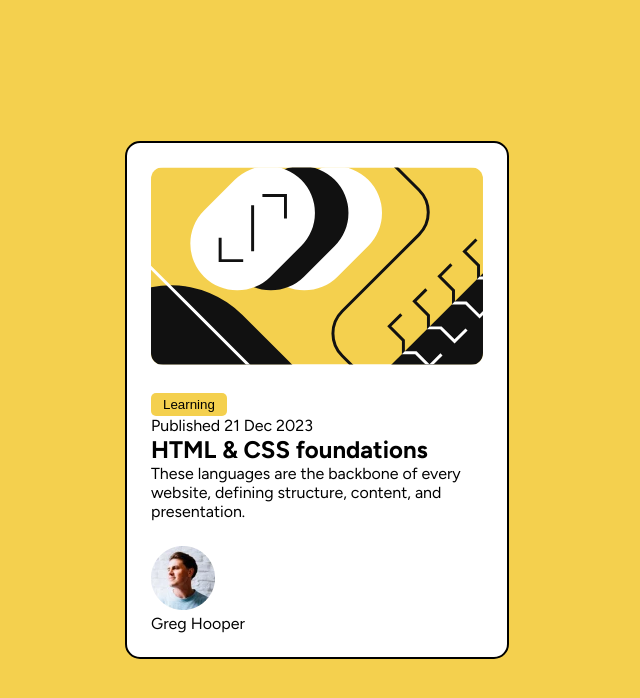
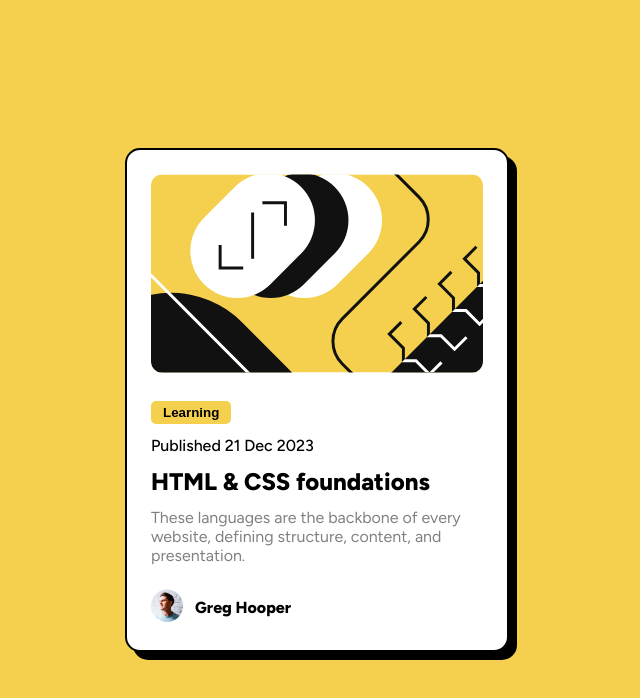
Before and after one commit to BluffSet7340/blog-preview-card, a plain HTML site: page index.html in a window 1280 px wide. Shown: the whole page, without its empty margins (323-963 px from the left). Drawn offline with Linux system fonts and the light colour scheme.

Commit message:
Adjusted the paddings and margins. Only finishing touches required

```diff
--- a/index.html
+++ b/index.html
@@ -25,11 +25,11 @@
     <div class="cont_body">
       <button>Learning</button>
 
-      <p>Published 21 Dec 2023</p>
+      <p class="date">Published 21 Dec 2023</p>
 
-      <h2>HTML & CSS foundations</h2>
+      <h2 class="title">HTML & CSS foundations</h2>
 
-      <p>These languages are the backbone of every website, defining structure, content, and presentation.</p>
+      <p class="desc">These languages are the backbone of every website, defining structure, content, and presentation.</p>
     </div>
     <div class="footer">
       <div class="avatar"><img src="/assets/images/image-avatar.webp" /></div>
--- a/styles.css
+++ b/styles.css
@@ -42,7 +42,7 @@ body{
     /* styling for the border and box shadow */
     border: 2px black solid;
     border-radius: 15px;
-    /* box-shadow: 8px 8px 0px #000; */
+    box-shadow: 8px 8px 0px #000;
 }
 
 .cont_body, .footer{
@@ -51,10 +51,59 @@ body{
     /* padding: 20px; */
 }
 
+.desc{
+    color: var(--grey);
+}
+
 button{
+    /* Styled the button, added paddings and spacings */
     padding: 4px 12px;
     background-color: var(--yellow);
     border: 0px;
     border-radius: 5px;
-    /* font-weight: 500; */
+    font-weight: 800;
 }
+
+button, h2, p:not(:last-child){
+    /* Targets the button, date but not the description,*/
+    margin-bottom: 12px;
+}
+
+.date{
+    font-weight: 500;
+}
+
+h2{
+    font-weight: 800;
+}
+
+.footer{
+    /*  */
+    display: flex;
+    flex-direction: row;
+    align-items: center;
+}
+
+.footer img{
+    /*  */
+    width: 32px;
+}
+
+.footer p{
+    margin-left: 12px;
+    font-weight: 800;
+}
+
+.title:hover{
+    /* when I hover over the title, it lights up yellow */
+    color: var(--yellow);
+    cursor: pointer;
+}
+
+/* font size should change without media query, should be made smaller */
+/* make the width smaller when width of viewport */
+@media (max-width: 375px){
+    .container{
+        width: 350px;
+    }
+}
```
